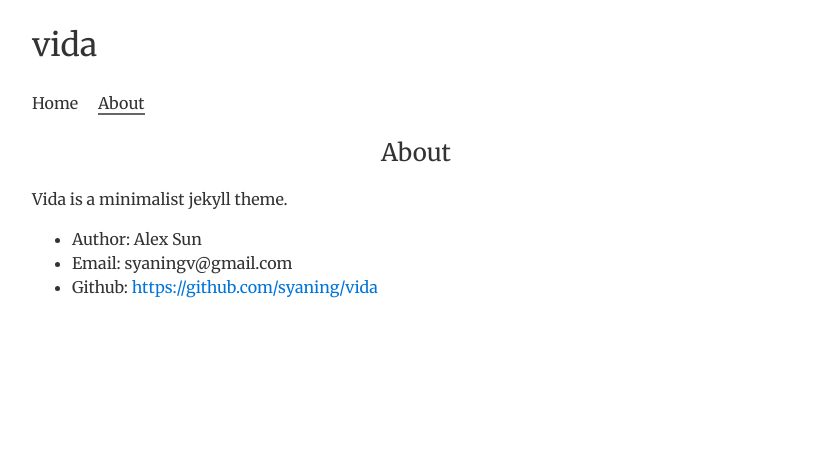
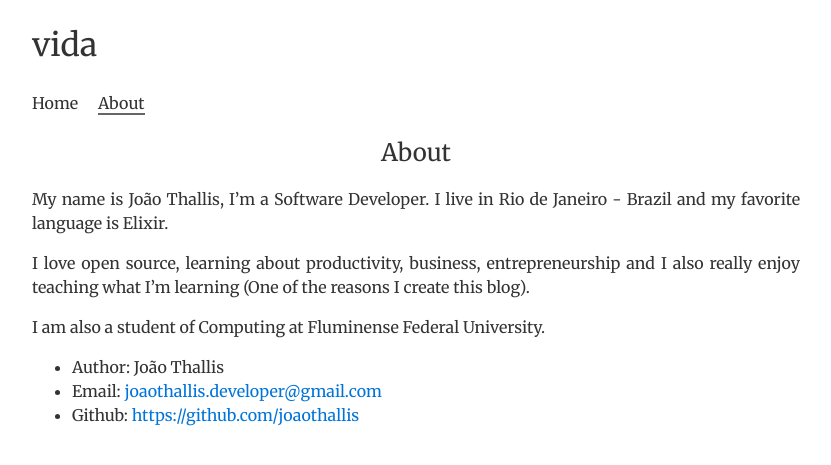
Before and after one commit to syaning/vida, a Jekyll site: the page built from about.md, in a window 1280 px wide. Shown: the top 465 px of the page, without its empty margins (224-1055 px from the left). Built offline with Jekyll 4.4.1, drawn with Linux system fonts in a browser that asks for light colours.

Commit message:
Write about

```diff
--- a/about.md
+++ b/about.md
@@ -4,8 +4,12 @@ title:     About
 permalink: /about/
 ---
 
-Vida is a minimalist jekyll theme.
+My name is João Thallis, I'm a Software Developer. I live in Rio de Janeiro - Brazil and my favorite language is Elixir.
 
-- Author: Alex Sun
-- Email:  syaningv@gmail.com
-- Github: [https://github.com/syaning/vida](https://github.com/syaning/vida)
+I love open source, learning about productivity, business, entrepreneurship and I also really enjoy teaching what I'm learning (One of the reasons I create this blog).
+
+I am also a student of Computing at Fluminense Federal University.
+
+- Author: João Thallis
+- Email:  [joaothallis.developer@gmail.com](mailto:joaothallis.developer@gmail.com)
+- Github: [https://github.com/joaothallis](https://github.com/joaothallis)
```
